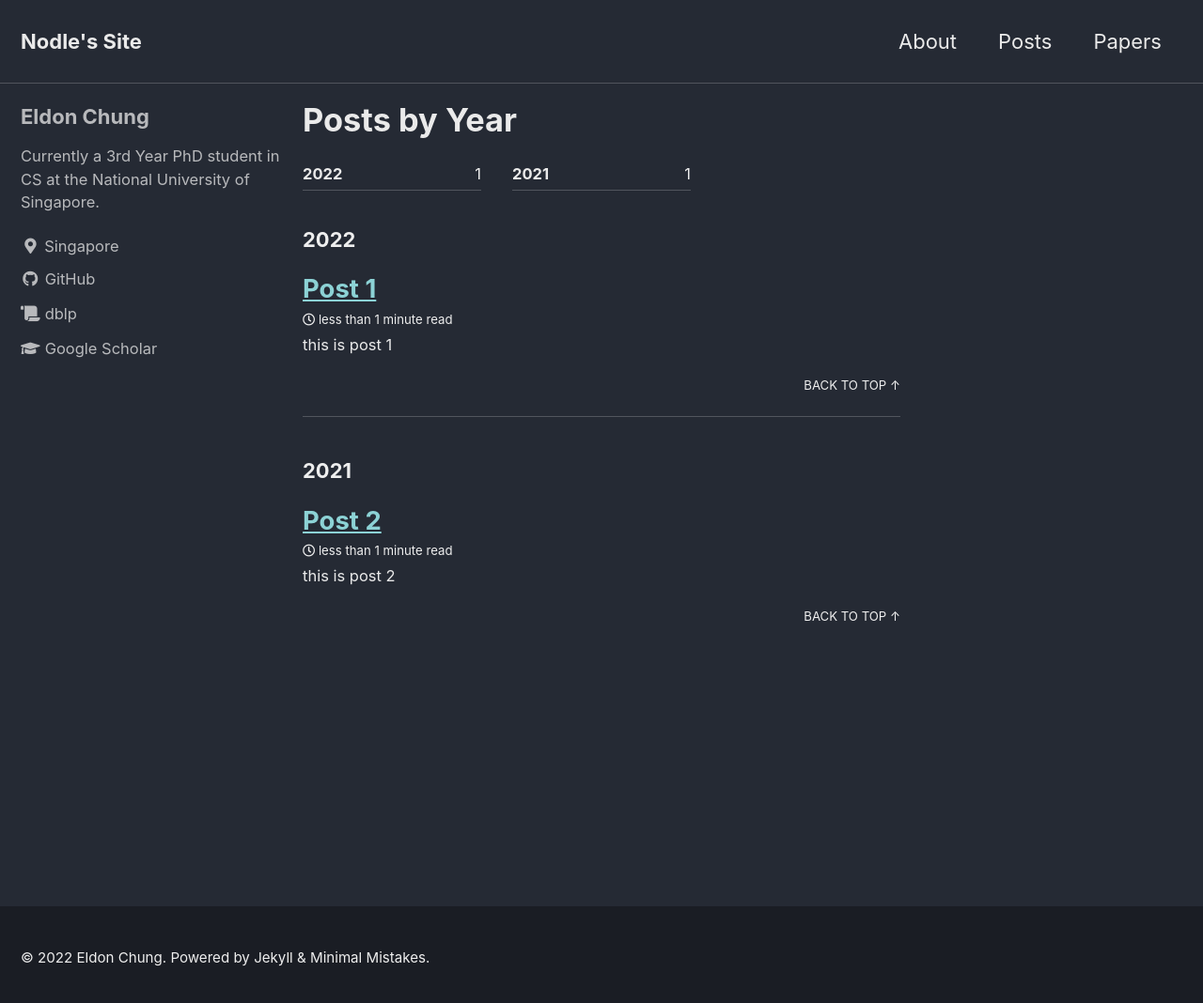
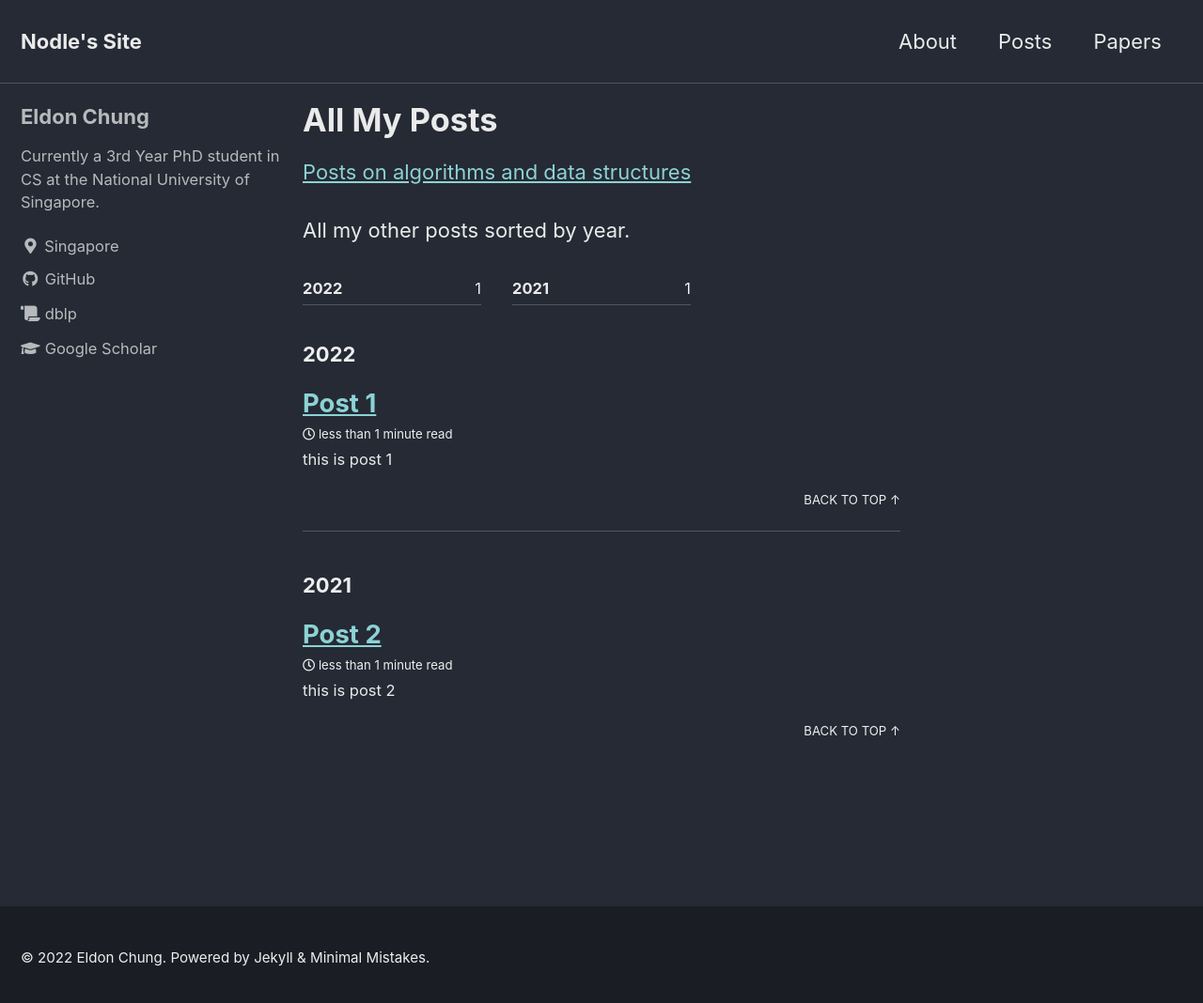
Before and after one commit to Eldon-Chung/eldon-chung.github.io, a Jekyll site: the page built from _pages/posts.md, in a window 1280 px wide and 1076 px high. Shown: the top 1068 px of the window at 94% size. Built offline with Jekyll 4.4.1, drawn with Linux system fonts in a browser that asks for light colours; cached includes are drawn as plain includes; some of the changed lines change nothing that is shown.

Commit message:
start new post

```diff
--- a/_config.yml
+++ b/_config.yml
@@ -286,6 +286,9 @@ collections:
   paper:
     output: true
     permalink: /:collection/:path/
+  algos:
+    output: true
+    permalink: /:collection/:path/
 
 # Defaults
 defaults:
@@ -306,4 +309,11 @@ defaults:
     values:
       layout: single
       author_profile: false
-      share: true
+      share: false
+  - scope:
+      path: ""
+      type: algos
+    values:
+      layout: single
+      author_profile: false
+      share: false
--- a/_layouts/default.html
+++ b/_layouts/default.html
@@ -8,13 +8,15 @@
   Free for personal and commercial use under the MIT license
   https://github.com/mmistakes/minimal-mistakes/blob/master/LICENSE
 -->
-<html lang="{{ site.locale | slice: 0,2 | default: "en" }}" class="no-js">
+<html lang="{{ site.locale | slice: 0,2 | default: " en" }}" class="no-js">
+
 <head>
   {% include head.html %}
   {% include head/custom.html %}
 </head>
 
-  <body class="layout--{{ page.layout | default: layout.layout }}{% if page.classes or layout.classes %}{{ page.classes | default: layout.classes | join: ' ' | prepend: ' ' }}{% endif %}">
+<body
+  class="layout--{{ page.layout | default: layout.layout }}{% if page.classes or layout.classes %}{{ page.classes | default: layout.classes | join: ' ' | prepend: ' ' }}{% endif %}">
   {% include_cached skip-links.html %}
   {% include_cached masthead.html %}
 
@@ -38,4 +40,8 @@
   {% include scripts.html %}
 
 </body>
+
 </html>
+
+<script type="text/javascript"
+  src="http://cdn.mathjax.org/mathjax/latest/MathJax.js?config=TeX-AMS-MML_HTMLorMML"></script>
--- a/_pages/posts.md
+++ b/_pages/posts.md
@@ -1,6 +1,11 @@
 ---
-title: "Posts by Year"
+title: "All My Posts"
 permalink: /posts/
 layout: posts
 author_profile: true
 ---
+
+[Posts on algorithms and data structures](/algos/)
+
+
+All my other posts sorted by year.
--- a/_sass/minimal-mistakes/_archive.scss
+++ b/_sass/minimal-mistakes/_archive.scss
@@ -38,7 +38,7 @@
   color: $muted-text-color;
   border-bottom: 1px solid $border-color;
 
-  + .list__item .archive__item-title {
+  +.list__item .archive__item-title {
     margin-top: 0.5em;
   }
 }
@@ -59,7 +59,7 @@
     bottom: 0;
   }
 
-  a + a {
+  a+a {
     opacity: 0.5;
   }
 }
@@ -76,7 +76,7 @@
   margin-top: 0;
   font-size: $type-size-6;
 
-  & + p {
+  &+p {
     text-indent: 0;
   }
 
@@ -168,8 +168,10 @@
   }
 
   @include breakpoint($medium) {
-    margin-left: 0; /* override margin*/
-    margin-right: 0; /* override margin*/
+    margin-left: 0;
+    /* override margin*/
+    margin-right: 0;
+    /* override margin*/
     width: span(3 of 12);
 
     &:nth-child(2n + 1) {
@@ -442,8 +444,10 @@
    Wide Pages
    ========================================================================== */
 
-  .wide {
+.wide {
   .archive {
+    float: left;
+
     @include breakpoint($large) {
       padding-right: 0;
     }
@@ -457,7 +461,7 @@
 /* Place inside a single layout */
 
 .layout--single {
-	.feature__wrapper {
-		display: inline-block;
-	}
+  .feature__wrapper {
+    display: inline-block;
+  }
 }
```
Also changed, not shown: Gemfile.lock. Lines whose indentation alone changed are shown as unchanged.
